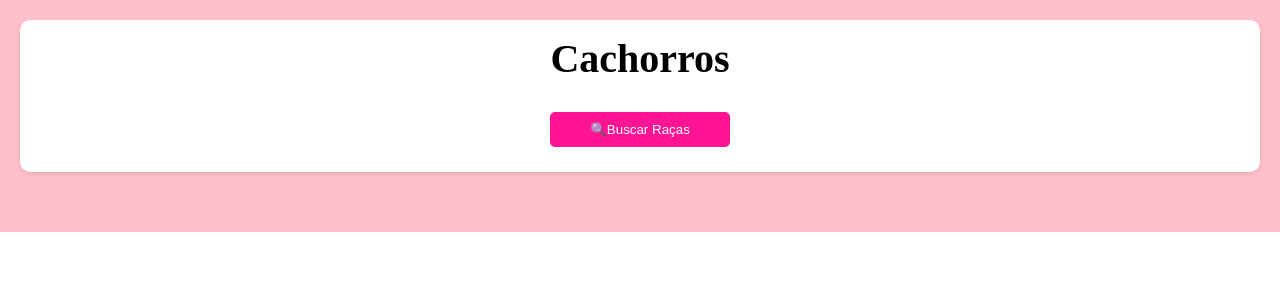
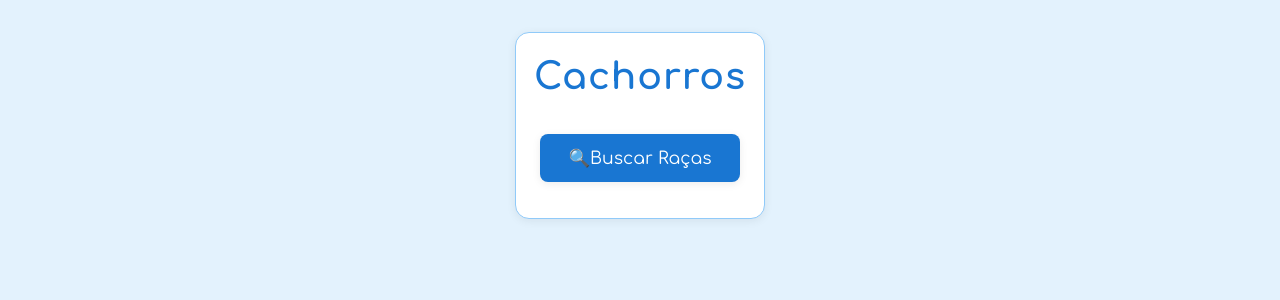
Before and after one commit to annabeatriz17/Breeds-of-Dogs, a Next.js app in the folder breeds/: page /Dogs in a window 1280 px wide. Shown: the top 300 px of the page. Built offline with nearby package versions, Linux system fonts and the light colour scheme.

Commit message:
Update Dogs.module.css

```diff
--- a/breeds/src/app/Dogs/Dogs.module.css
+++ b/breeds/src/app/Dogs/Dogs.module.css
@@ -1,56 +1,89 @@
+/* Dogs.module.css padronizado com Home.module.css (azul) */
 .container {
-    background: pink;
-    padding: 20px;
-    text-align: center;
+  min-height: 100vh;
+  background: #e3f2fd;
+  padding: 32px;
+  display: flex;
+  flex-direction: column;
+  align-items: center;
 }
 
 .title {
-    font-size: 40px;
-    font-weight: bold;
-    margin-bottom: 20px;
+  font-size: 2.3rem;
+  font-weight: 700;
+  color: #1976d2;
+  letter-spacing: 1px;
+  font-family: 'Comfortaa', cursive;
+  margin-bottom: 24px;
 }
 
 .button {
-    background: deeppink;
+  background: #1976d2;
   color: white;
-    padding: 10px 20px;
+  padding: 14px 28px;
+  border-radius: 8px;
+  font-size: 1.08rem;
+  text-decoration: none;
+  transition: background 0.2s, box-shadow 0.2s;
+  box-shadow: 0 2px 8px rgba(0,0,0,0.08);
+  font-family: 'Comfortaa', cursive;
   border: none;
-    border-radius: 5px;
+  margin: 12px 0;
   cursor: pointer;
-    margin: 10px;
-    width: 180px;
-    height: 30%;
+}
+
+.button:hover {
+  background: #90caf9;
+  color: #1976d2;
+  box-shadow: 0 4px 16px rgba(25, 118, 210, 0.18);
 }
 
 .cardContainer {
   display: grid;
   grid-template-columns: repeat(auto-fill, minmax(300px, 1fr));
-    gap: 20px;
-    padding: 20px;
+  gap: 28px;
+  padding: 24px 0;
+  width: 100%;
+  max-width: 1200px;
 }
 
 .card {
-    background: white;
-    border-radius: 10px;
-    padding: 15px;
-    box-shadow: 0 2px 5px rgba(0,0,0,0.1);
-    text-align: center;
+  background: #fff;
+  border-radius: 14px;
+  box-shadow: 0 2px 10px rgba(0,0,0,0.07);
+  padding: 24px 18px;
+  display: flex;
+  flex-direction: column;
+  align-items: center;
+  border: 1.5px solid #90caf9;
 }
 
 .cardTitle {
-    font-size: 20px;
-    font-weight: bold;
-    margin: 10px 0;
+  font-size: 1.3rem;
+  font-weight: 700;
+  color: #1976d2;
+  margin: 16px 0 10px 0;
 }
 
 .cardImage {
-    width: 200px;
-    height: 200px;
+  width: 160px;
+  height: 160px;
   border-radius: 50%;
   object-fit: cover;
+  background: #e3f2fd;
+  border: 3px solid #1976d2;
+  box-shadow: 0 8px 32px rgba(25, 118, 210, 0.18), 0 2px 8px rgba(0,0,0,0.10);
+  margin-bottom: 12px;
+  transition: transform 0.2s;
+}
+
+.cardImage:hover {
+  transform: scale(1.07);
 }
 
 .cardInfo {
-    margin: 5px 0;
-    color: #333;
+  margin: 8px 0;
+  color: #1565c0;
+  font-size: 1.05rem;
+  text-align: center;
 }
```
Lines whose indentation alone changed are shown as unchanged.
